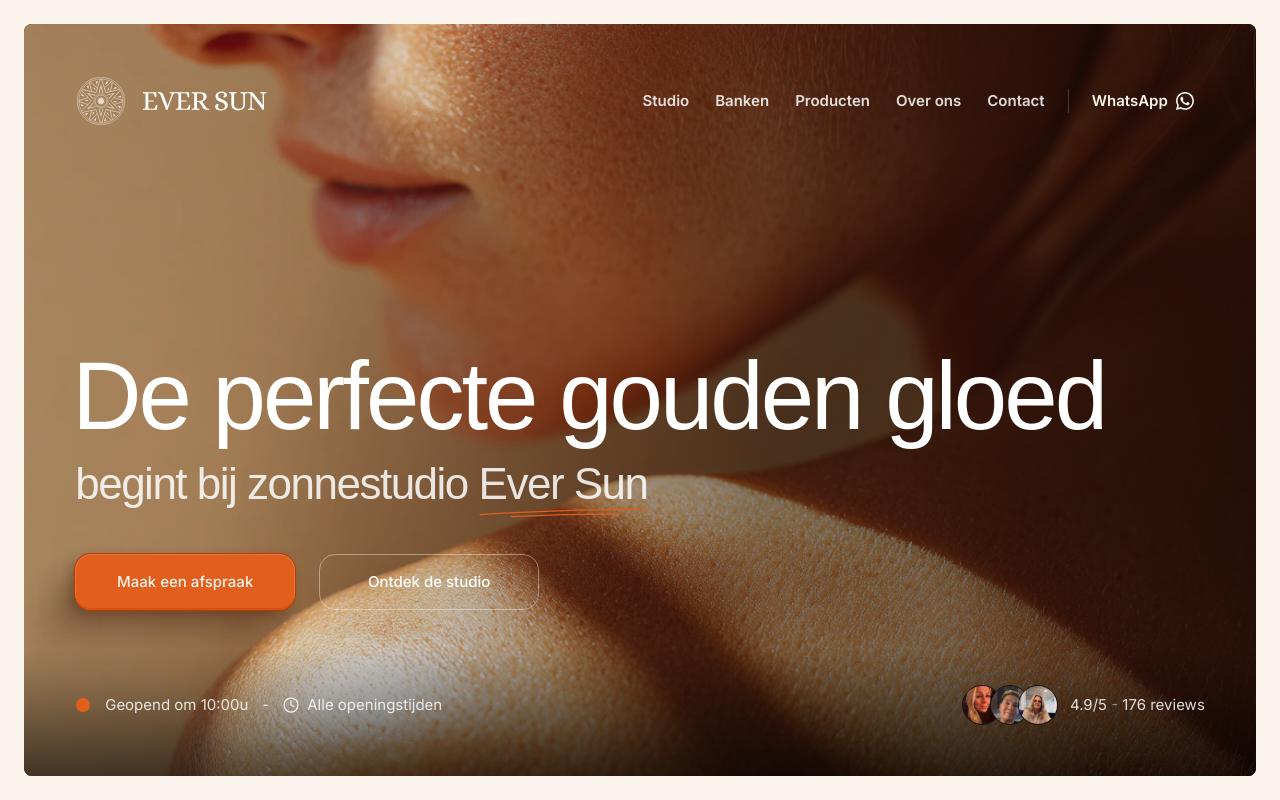
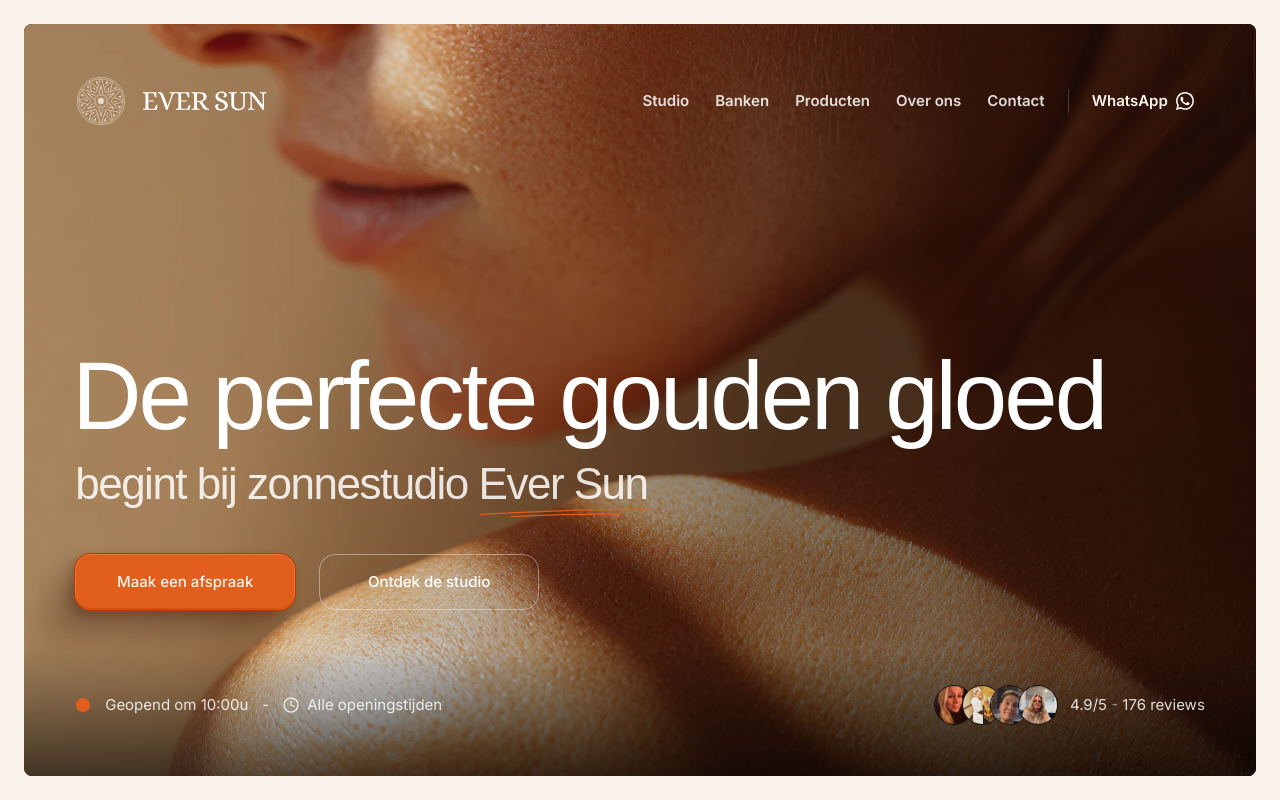
Before and after one commit to timothyvansas-gif/eversun, a Next.js app: page / in a window 1280 px wide. Shown: the top 800 px of the page. Built offline with nearby package versions, Linux system fonts and the light colour scheme; a web font is replaced by a local one.

Commit message:
feat: add new reviewer profile and update review order in hero section

```diff
--- a/src/components/hero/hero-reviews.tsx
+++ b/src/components/hero/hero-reviews.tsx
@@ -6,14 +6,16 @@ import { motion, AnimatePresence } from "framer-motion";
 import reviewer1 from "@/images/people/reviewer-1.webp";
 import reviewer2 from "@/images/people/reviewer-2.webp";
 import reviewer3 from "@/images/people/reviewer-3.webp";
+import reviewer4 from "@/images/people/reviewer-4.webp";
 import iconStar from "@/images/icon-star.svg";
 
-const reviewers = [reviewer1, reviewer2, reviewer3];
+const reviewers = [reviewer1, reviewer4, reviewer2, reviewer3];
 
 const tooltips: Record<number, { quote: string; name: string }> = {
   0: { quote: "Schoon en vriendelijk personeel", name: "Diana Boonstra" },
-  1: { quote: "Hier ga je altijd vrolijk en getint de deur uit!", name: "Jackelien Beikes" },
-  2: { quote: "Mooie zonnestudio, vriendelijk personeel. Prachtig bruiningsresultaat en het ziet er brandschoon uit.", name: "Willeke Veenstra" },
+  1: { quote: "Wat een heerlijk schone en moderne studio is Ever Sun. Fijn in het centrum van Assen & parkeren voor de deur (gratis op zondag). Vriendelijk ontvangst en goede kwaliteit zonnebank met allemaal opties om naar eigen smaak in te stellen (ik had de medium sterke bank). Hier kom ik vaker!", name: "Koosje van Goinga" },
+  2: { quote: "Hier ga je altijd vrolijk en getint de deur uit!", name: "Jackelien Beikes" },
+  3: { quote: "Mooie zonnestudio, vriendelijk personeel. Prachtig bruiningsresultaat en het ziet er brandschoon uit.", name: "Willeke Veenstra" },
 };
 
 export default function HeroReviews() {
```
Also changed, not shown: src/images/people/reviewer-4.webp (added).
